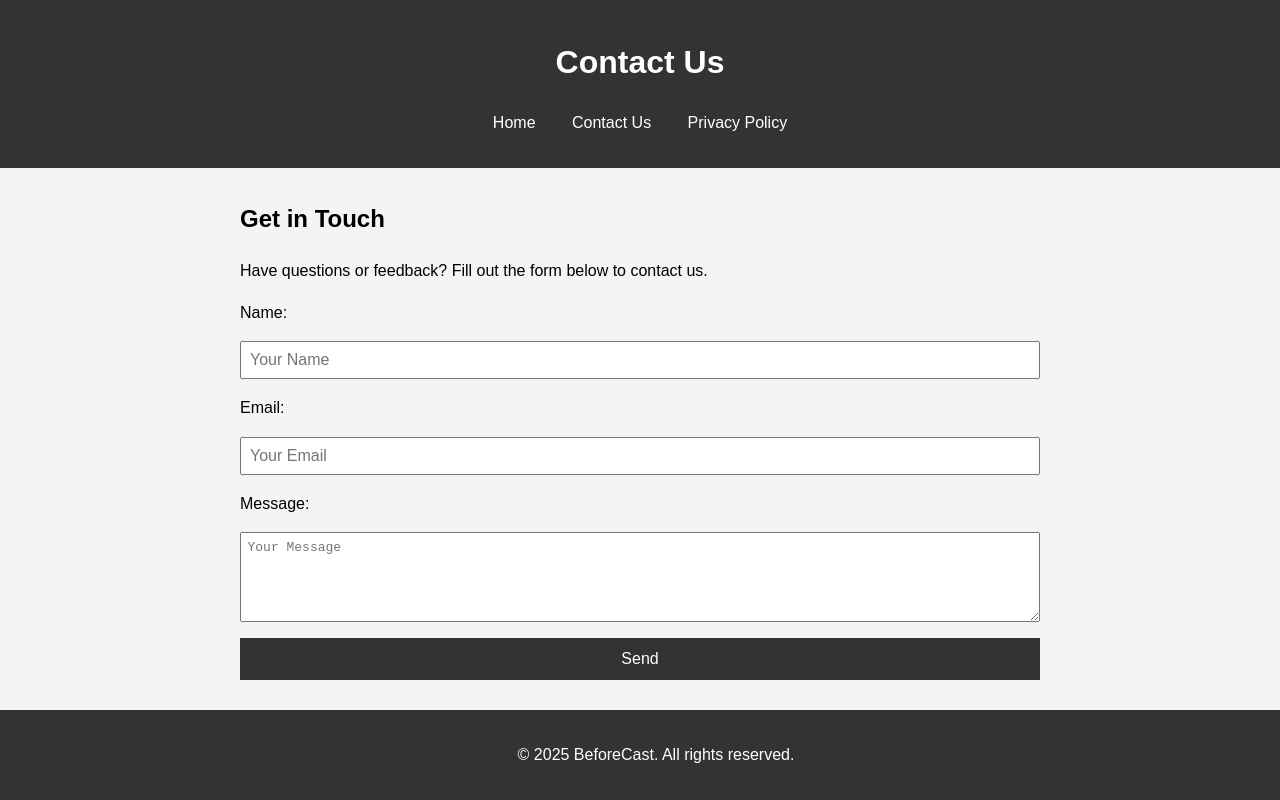
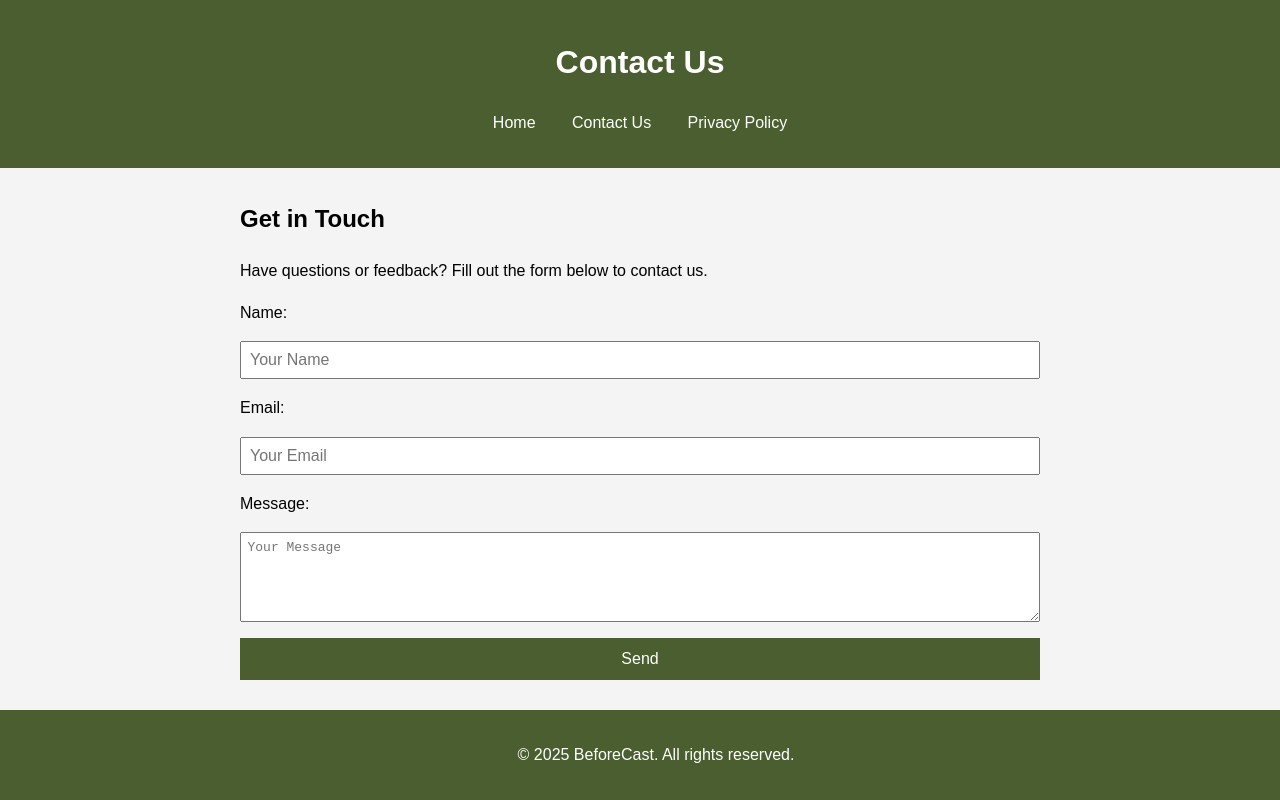
Before and after one commit to simonwhitehouse/simonwhitehouse.github.io, a plain HTML site: page contact.html in a window 1280 px wide. Drawn offline with Linux system fonts and the light colour scheme.

Commit message:
Updated navigation bar colour

```diff
--- a/css/styles.css
+++ b/css/styles.css
@@ -7,7 +7,7 @@ body {
 }
 
 header {
-    background-color: #333;
+    background-color: #4A5E2F;
     color: #fff;
     text-align: center;
     padding: 1em;
@@ -50,7 +50,7 @@ input, textarea, button {
 }
 
 button {
-    background-color: #333;
+    background-color: #4A5E2F;
     color: #fff;
     border: none;
     padding: 0.75em;
@@ -58,7 +58,7 @@ button {
 }
 
 button:hover {
-    background-color: #555;
+    background-color: #5A6F3F;
 }
 
 .screenshots {
@@ -75,7 +75,7 @@ button:hover {
 }
 
 footer {
-    background-color: #333;
+    background-color: #4A5E2F;
     color: #fff;
     text-align: center;
     padding: 1em;
```
